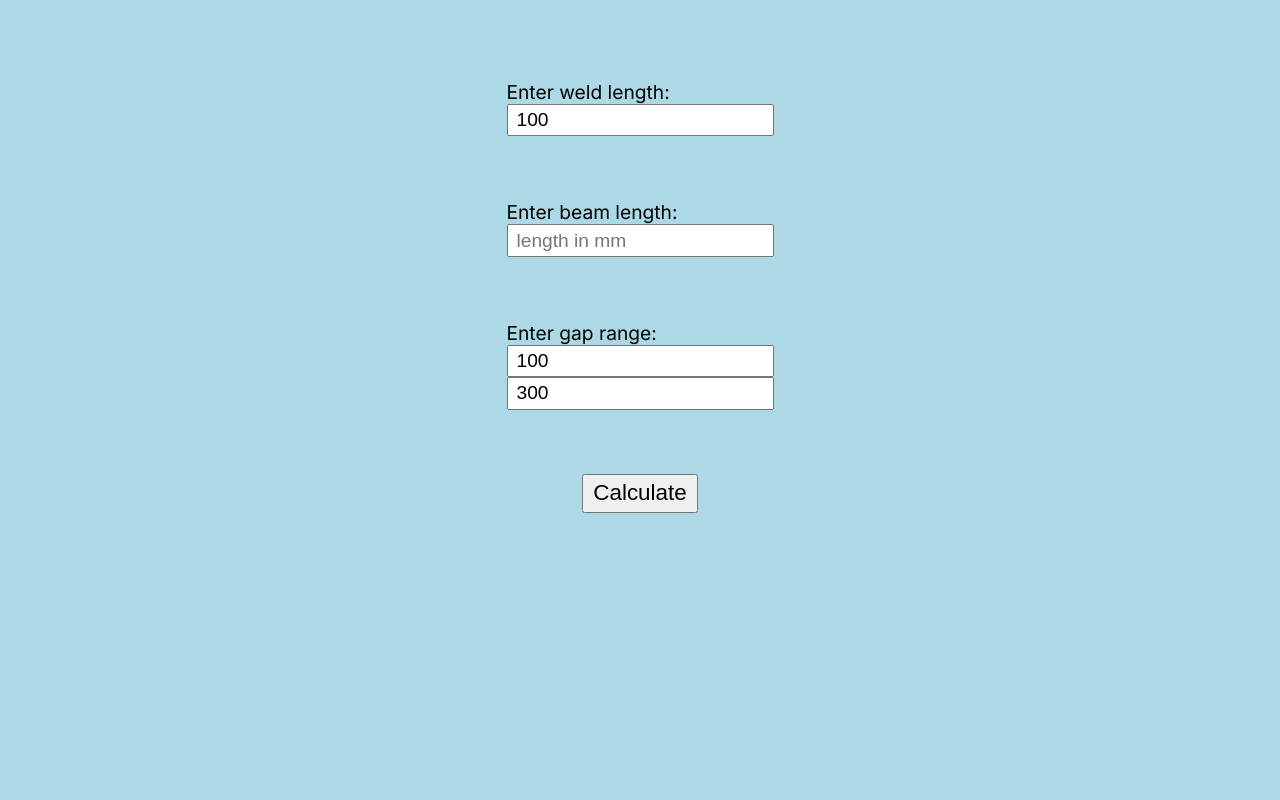
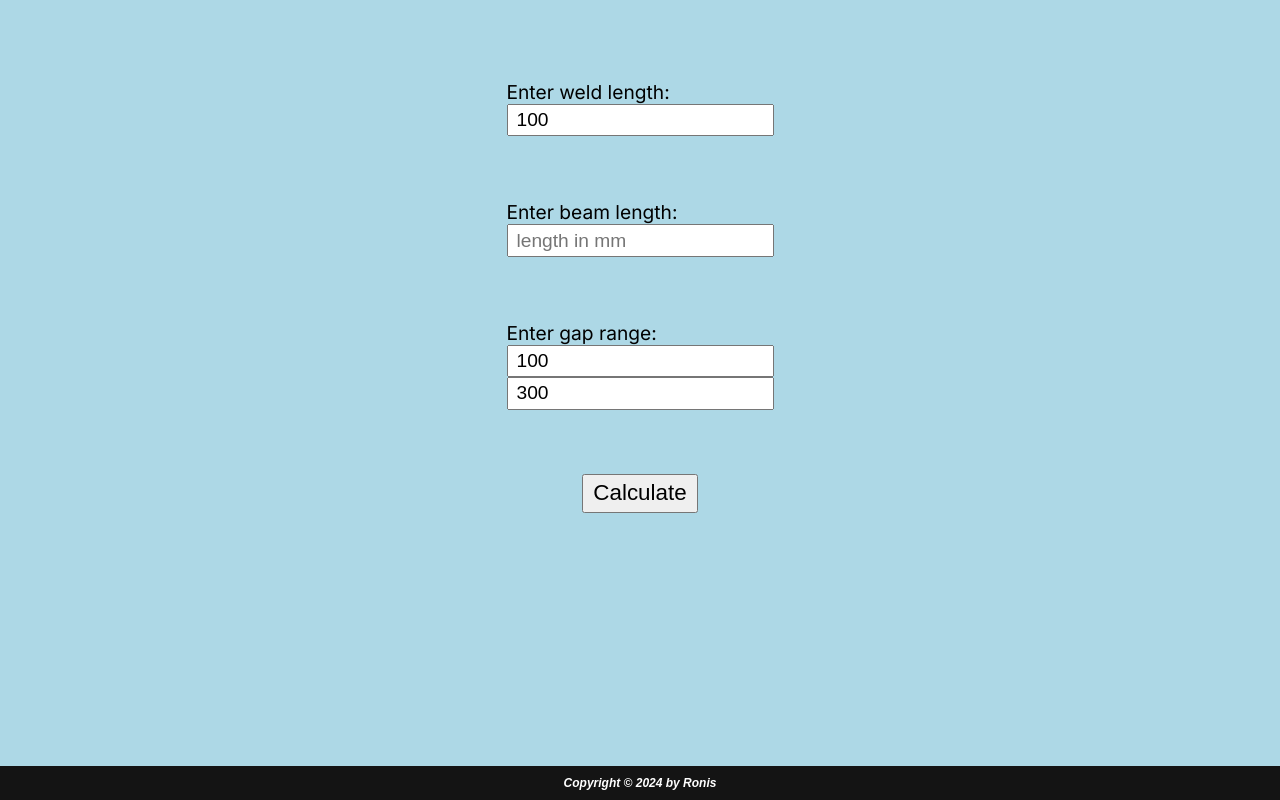
Before and after one commit to RonnieTz/weldspacing, a Next.js app: page / in a window 1280 px wide. Built offline with nearby package versions, Linux system fonts and the light colour scheme.

Commit message:
create copyright footer

```diff
--- /dev/null
+++ b/app/components/Footer.tsx
@@ -0,0 +1,28 @@
+const Footer = () => {
+  return (
+    <nav>
+      <div
+        style={{
+          position: 'fixed',
+          bottom: 0,
+          left: 0,
+          right: 0,
+          display: 'flex',
+          justifyContent: 'center',
+          alignItems: 'center',
+          backgroundColor: 'rgb(20, 20, 20)',
+          color: 'white',
+          padding: '10px',
+          fontSize: '12px',
+          fontWeight: 'bold',
+          textAlign: 'center',
+          fontFamily: 'sans-serif',
+          fontStyle: 'italic',
+        }}
+      >
+        Copyright © 2024 by Ronis
+      </div>
+    </nav>
+  );
+};
+export default Footer;
--- a/app/layout.tsx
+++ b/app/layout.tsx
@@ -5,6 +5,7 @@ import '@fontsource/roboto/300.css';
 import '@fontsource/roboto/400.css';
 import '@fontsource/roboto/500.css';
 import '@fontsource/roboto/700.css';
+import Footer from './components/Footer';
 
 const inter = Inter({ subsets: ['latin'] });
 
@@ -20,7 +21,10 @@ export default function RootLayout({
 }>) {
   return (
     <html lang="en">
-      <body className={inter.className}>{children}</body>
+      <body className={inter.className}>
+        {children}
+        <Footer />
+      </body>
     </html>
   );
 }
```
